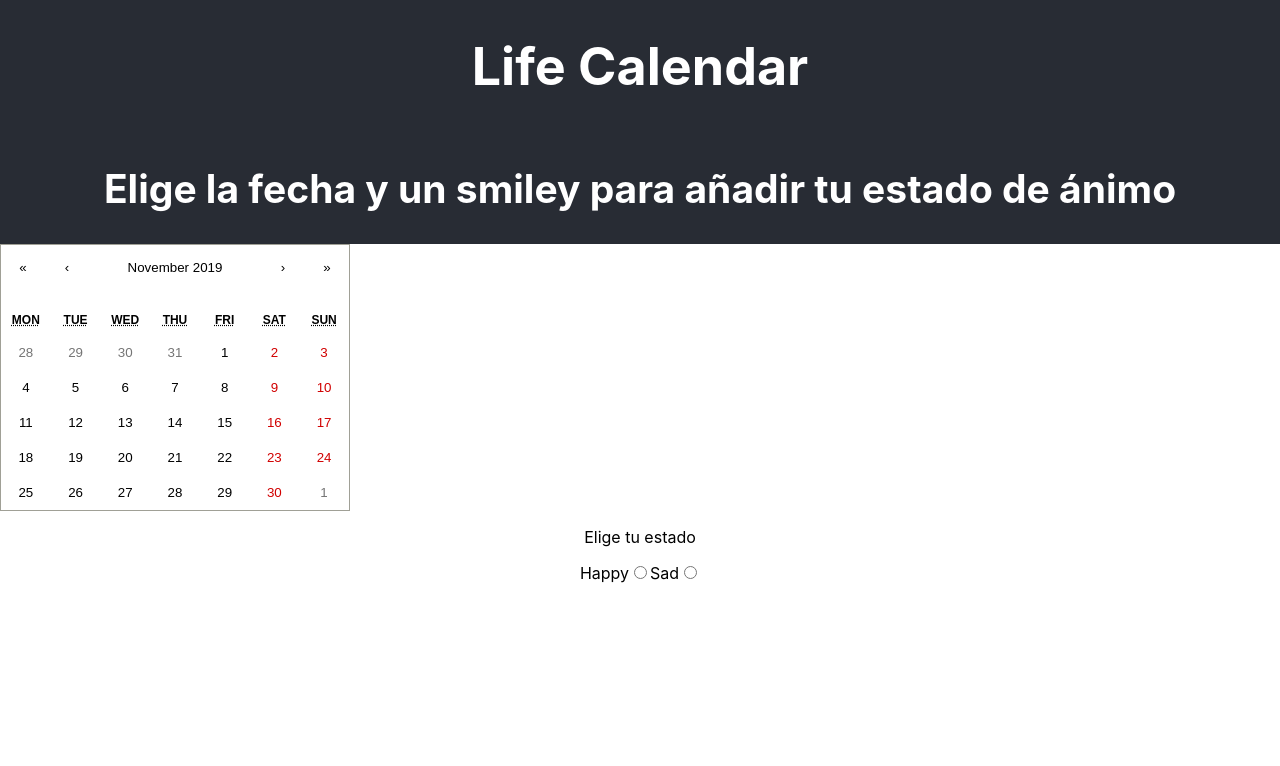
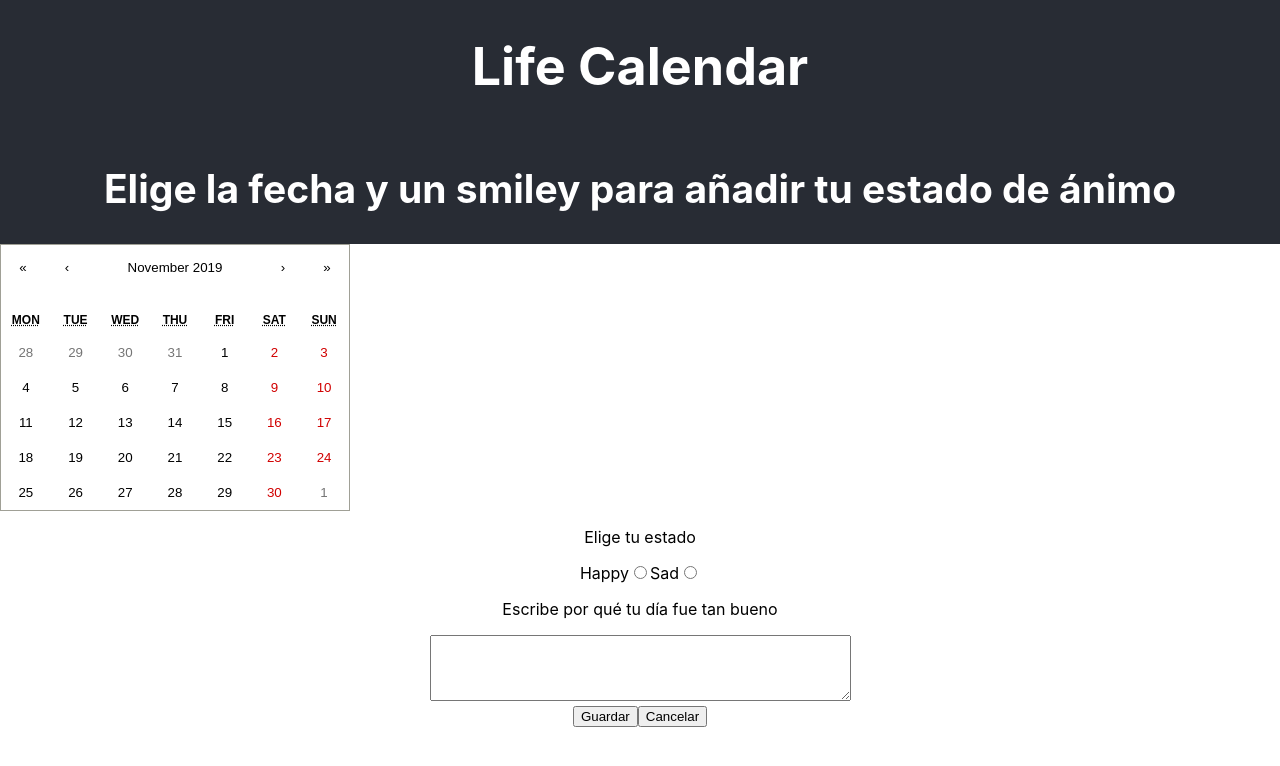
Before and after one commit to andreina-proyectos/formacion-online-life-calendar-andreina-proyectos, a React (Create React App) app: page / in a window 1280 px wide. Shown: the top 766 px of the page. Built offline with nearby package versions, Linux system fonts and the light colour scheme; the HTML template or start-up script is replaced by a standard one.

Commit message:
Add text area. Add save and cancel buttons

```diff
--- a/src/App.js
+++ b/src/App.js
@@ -18,12 +18,23 @@ class App extends React.Component {
           <section className="section__user-editor">
             <Calendar />
 
-            <form>
-              <p className="user-editor__text">Elige tu estado</p>
-              <label for="happy">Happy</label>
-              <input id="happy" type="radio" name="status" value="happy"/>
-              <label for="sad">Sad</label>
-              <input id="sad" type="radio" name="status" value="sad"/>
+            <form id="form" className="user-editor__form">
+              <div className="user-editor__radio">
+                <p className="user-editor__text">Elige tu estado</p>
+                <label for="happy">Happy</label>
+                <input id="happy" type="radio" name="status" value="happy"/>
+                <label for="sad">Sad</label>
+                <input id="sad" type="radio" name="status" value="sad"/>
+              </div>
+              <div className="user-editor__textarea">
+                <p className="user-editor__text">Escribe por qué tu día fue tan bueno</p>
+                <textarea rows="4" cols="50">
+                </textarea>
+              </div>
+              <div className="user-editor__buttons">
+                <button type="submit" form="form1" value="Submit">Guardar</button>
+                <button type="submit" form="form1" value="Submit">Cancelar</button>
+              </div>
             </form>
 
           </section>
```
